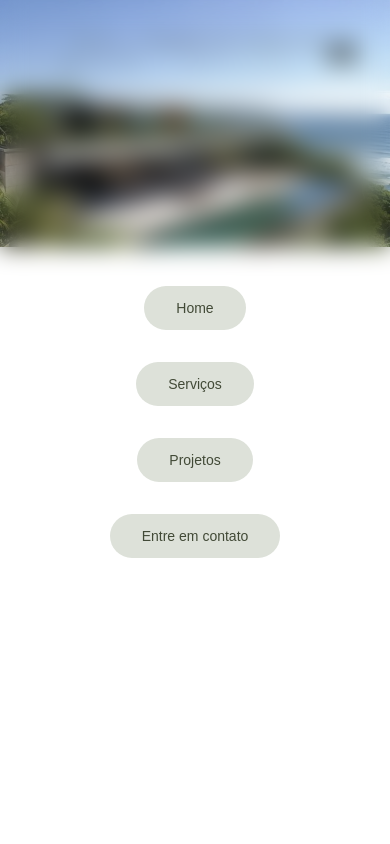
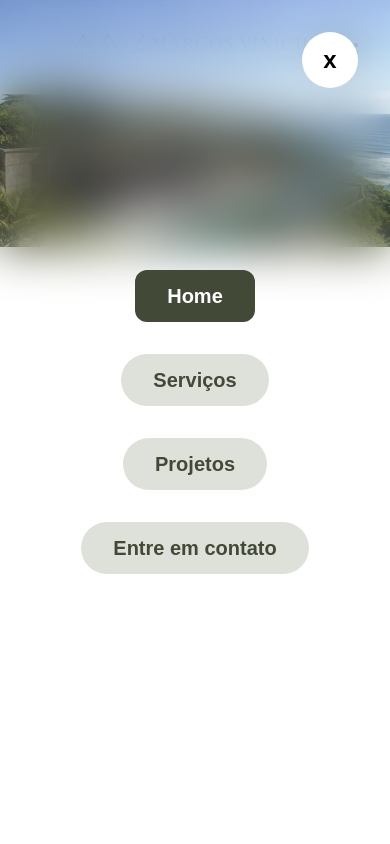
Before and after one commit to alexmonteirodev/marcos-arquitetura, a Next.js app: page / in a window 390 px wide. Both pictures are taken after a click on the button 342 px from the left and 53 px from the top of the page. Shown: the top 844 px of the page. Built offline with nearby package versions, Linux system fonts and the light colour scheme.

Commit message:
menumobile

```diff
--- a/src/app/globals.css
+++ b/src/app/globals.css
@@ -13,12 +13,25 @@
   --color-base-300: #b7beae;
   --color-base-400: #424a37;
   --color-base-500: #262923;
+
+  --animate-slideIn: slideIn 0.6s ease-in-out forwards;
 }
 
 @media (prefers-color-scheme: dark) {
   :root {
     --background: #0a0a0a;
     --foreground: #ededed;
+  }
+}
+
+@keyframes slideIn {
+  0% {
+    opacity: 0;
+    transform: translateX(-20px);
+  }
+  100% {
+    opacity: 1;
+    transform: translateX(0px);
   }
 }
 
--- a/src/components/header/Header.tsx
+++ b/src/components/header/Header.tsx
@@ -50,17 +50,30 @@ const Header = () => {
         <div></div>
       </button>
       {mobileMenu && (
-        <div className="fixed inset-0 z-50 flex flex-col items-center justify-center backdrop-blur-md gap-8">
-          {links.map((link, i) => (
+        <div className="fixed inset-0 z-50 flex flex-col items-center justify-center backdrop-blur-xl gap-8">
+          <button
+            onClick={() => setMobileMenu(false)}
+            className="size-12 text-2xl font-bold absolute top-8 right-8 bg-base-100 p-7 rounded-full flex justify-center items-center"
+          >
+            <p>x</p>
+          </button>
+          {links.map((link, i) => {
+            const isActive = pathName === link.href;
+            return (
               <Link
                 key={i}
                 href={link.href}
                 onClick={() => setMobileMenu(false)}
-              className="px-8 py-3 rounded-full text-base-400 text-sm bg-base-200 transition-all duration-200 ease-in-out hover:bg-base-400 hover:text-base-100"
+                className={`px-8 py-3 font-bold text-xl  animate-slideIn transition-all duration-200 ease-in-out ${
+                  isActive
+                    ? "bg-base-400 text-base-100 rounded-xl"
+                    : "bg-base-200 text-base-400 rounded-full"
+                }`}
               >
                 {link.label}
               </Link>
-          ))}
+            );
+          })}
         </div>
       )}
     </header>
```
Lines whose indentation alone changed are shown as unchanged.
